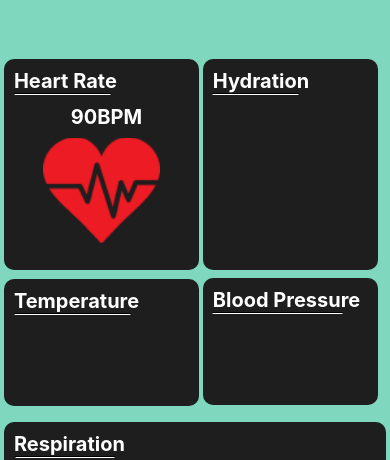
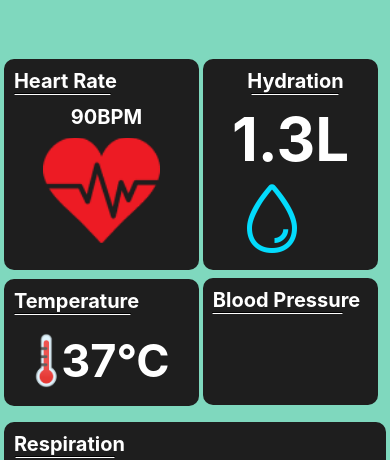
Before and after one commit to Kealen-Pillay/MyHealth, a React Native app: screen /Biometrics in a window 390 px wide. Shown: the top 460 px of the page. Built offline with nearby package versions, Linux system fonts and the light colour scheme.

Commit message:
Added hydration and temperature icons

```diff
--- a/components/screens/BiometricsScreen.js
+++ b/components/screens/BiometricsScreen.js
@@ -7,6 +7,7 @@ import {
 } from "react-native";
 import React from "react";
 import { theme } from "../../theme/theme";
+import Ionicons from "react-native-vector-icons/Ionicons";
 
 const BiometricsScreen = () => {
   return (
@@ -39,6 +40,13 @@ const BiometricsScreen = () => {
                 styles.temperatureLine,
               ]}
             />
+            <View style={styles.temperatureIconContainer}>
+              <Image
+                style={styles.thermometer}
+                source={require("../../images/Thermometer_icon.png")}
+              />
+              <Text style={styles.temperatureText}>37°C</Text>
+            </View>
           </View>
         </View>
         <View style={styles.rightVerticalContainer}>
@@ -51,6 +59,10 @@ const BiometricsScreen = () => {
                 styles.hydrationLine,
               ]}
             />
+            <View style={styles.hydrationIconContainer}>
+              <Text style={styles.hydrationText}>1.3L</Text>
+              <Ionicons name="water-outline" size={80} color="#03dbfc" />
+            </View>
           </View>
           <View style={[styles.card, styles.bloodPressureContainer]}>
             <Text style={styles.cardText}>Blood Pressure</Text>
@@ -133,6 +145,7 @@ const styles = StyleSheet.create({
   hydrationContainer: {
     width: "100%",
     height: "50%",
+    alignItems: "center",
   },
   bloodPressureContainer: {
     marginTop: "5%",
@@ -186,4 +199,32 @@ const styles = StyleSheet.create({
     width: "60%",
     marginTop: "5%",
   },
+  hydrationIconContainer: {
+    flex: 1,
+    justifyContent: "center",
+  },
+  hydrationText: {
+    color: theme.text,
+    fontWeight: "bold",
+    fontSize: 60,
+  },
+  thermometer: {
+    width: "20%",
+    height: "60%",
+  },
+  temperatureIconContainer: {
+    width: "100%",
+    height: "100%",
+    flex: 1,
+    alignItems: "center",
+    justifyContent: "space-between",
+    flexDirection: "row",
+    paddingLeft: "15%",
+    paddingRight: "15%"
+  },
+  temperatureText: {
+    color: theme.text,
+    fontWeight: "bold",
+    fontSize: 45
+  }
 });
```
Also changed, not shown: images/Thermometer_icon.png (added), images/hydrationIcon.png.
